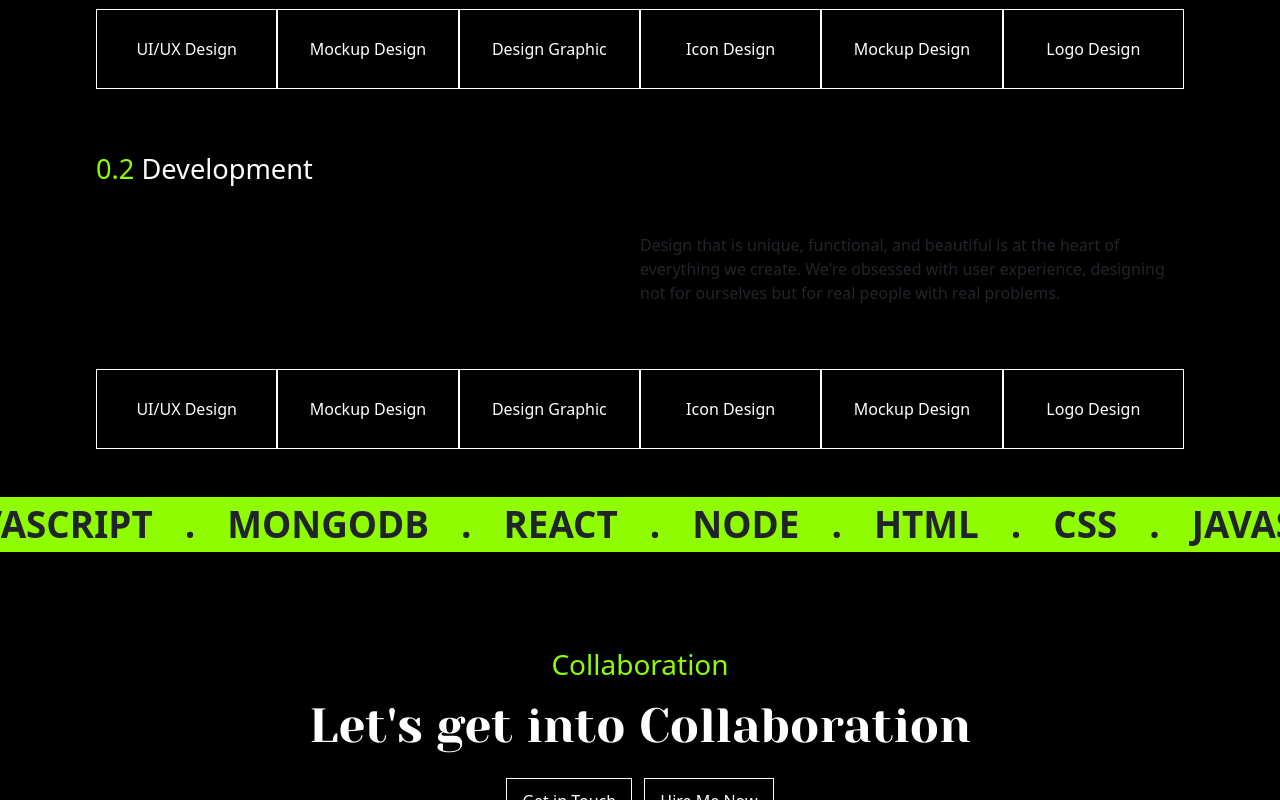
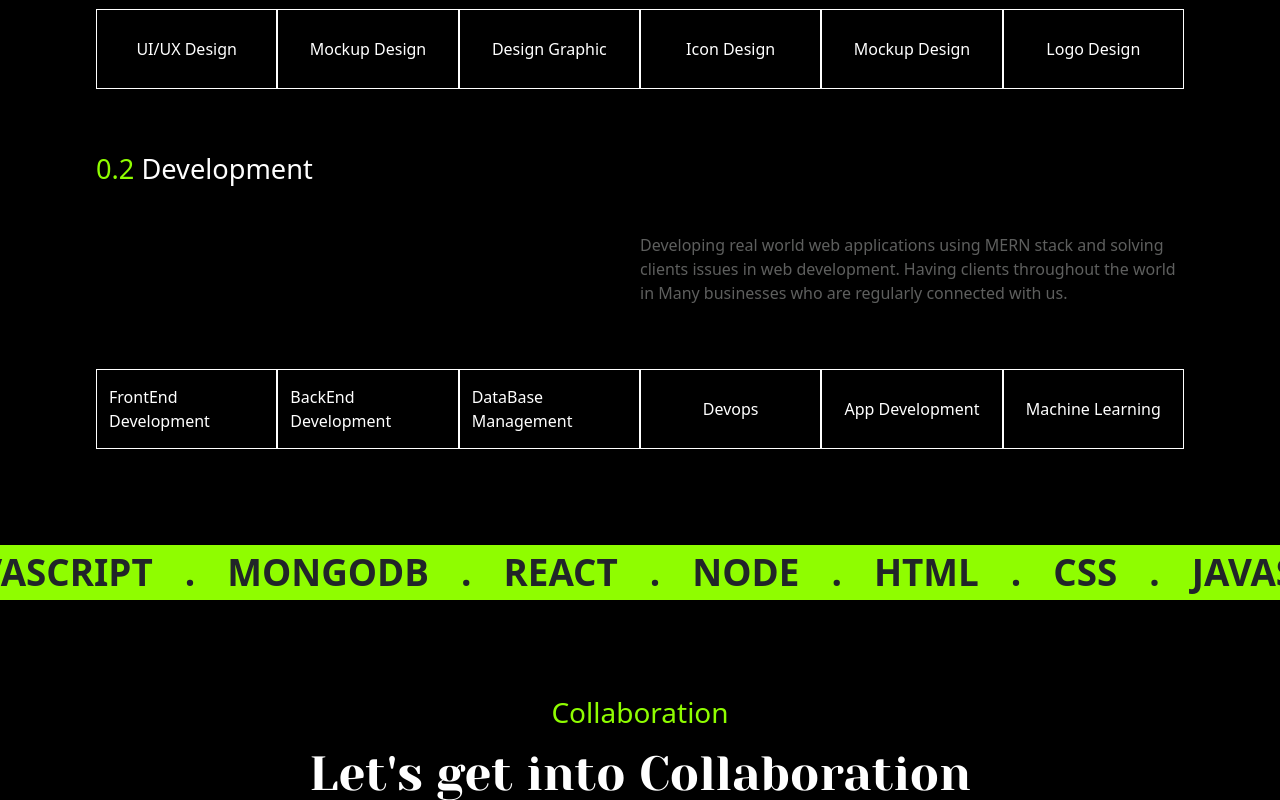
Before and after one commit to vatsan-0613/online-resume, a plain HTML site: page index.html in a window 1280 px wide. Shown: the part 2297-3097 px from the top of the page. Drawn offline with nearby package versions, Linux system fonts and the light colour scheme.

Commit message:
final desktop

```diff
--- a/css/styles.css
+++ b/css/styles.css
@@ -309,6 +309,7 @@ main{
 
 .scroll-3{
   transform: rotate(0deg);
+  margin: 6rem auto;
 }
 
 .services{
@@ -345,6 +346,7 @@ main{
   position:relative;
   left : 34rem;
   margin-bottom: 4rem;
+  color :#5e5f5e;
 }
 
 .classic{
--- a/index.html
+++ b/index.html
@@ -172,15 +172,15 @@
           </div>
           <div class="visual classic">
             <h4><span class="p-icon">0.2</span> Development</h4>
-              <p class="visual-desc mt-5">Design that is unique, functional, and beautiful is at the heart of everything we create. We're obsessed with user experience, designing not for ourselves but for real people with real problems.</p>
+              <p class="visual-desc mt-5">Developing real world web applications using MERN stack and solving clients issues in web development. Having clients throughout the world in Many businesses who are regularly connected with us.</p>
           </div>
           <div class="row">
-            <div class="col box">UI/UX Design</div>
-            <div class="col box">Mockup Design</div>
-            <div class="col box">Design Graphic</div>
-            <div class="col box">Icon Design</div>
-            <div class="col box">Mockup Design</div>
-            <div class="col box">Logo Design</div>
+            <div class="col box">FrontEnd Development</div>
+            <div class="col box">BackEnd Development</div>
+            <div class="col box">DataBase Management</div>
+            <div class="col box">Devops</div>
+            <div class="col box">App Development</div>
+            <div class="col box">Machine Learning</div>
           </div>
         </div>
 
```
